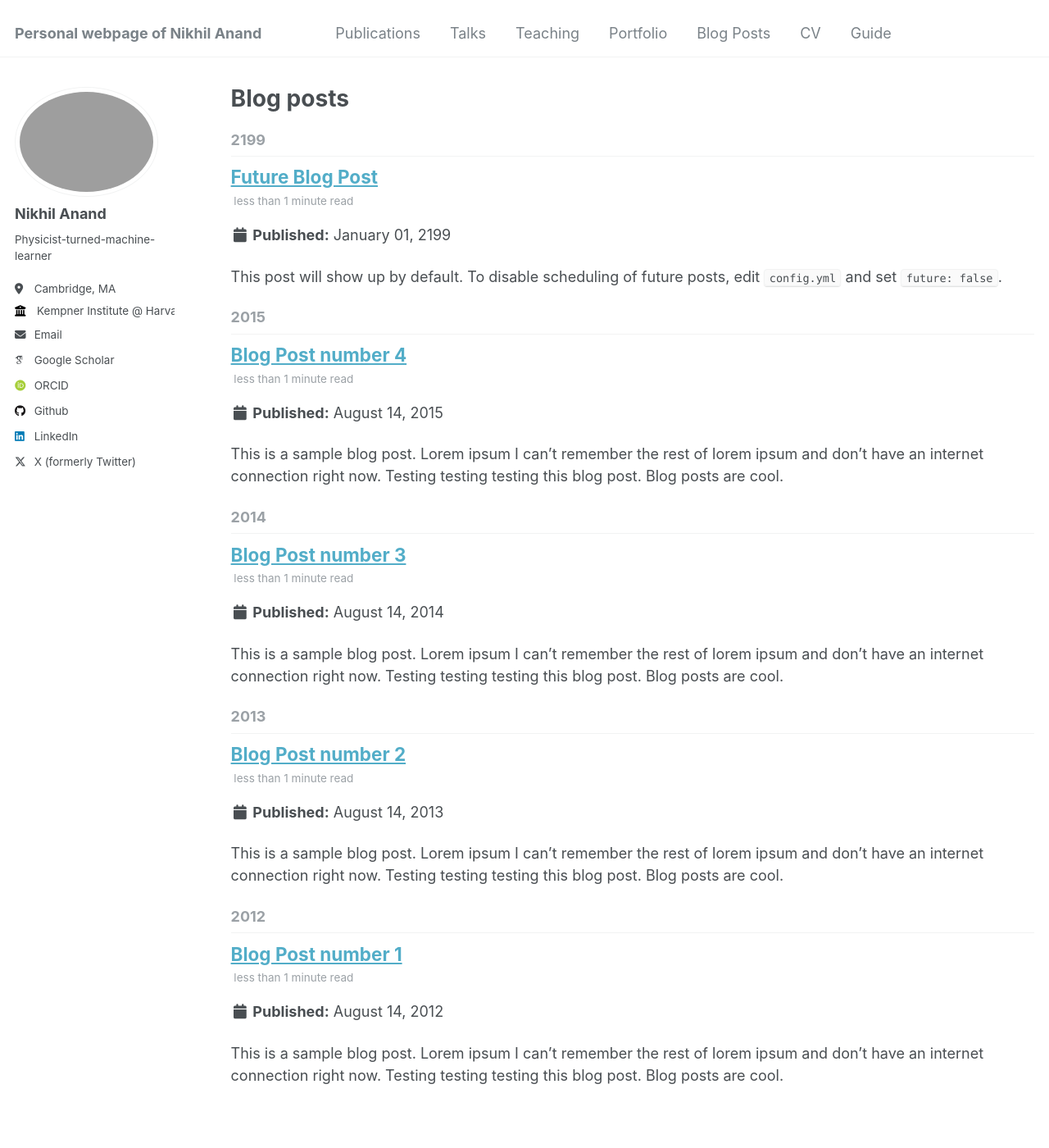
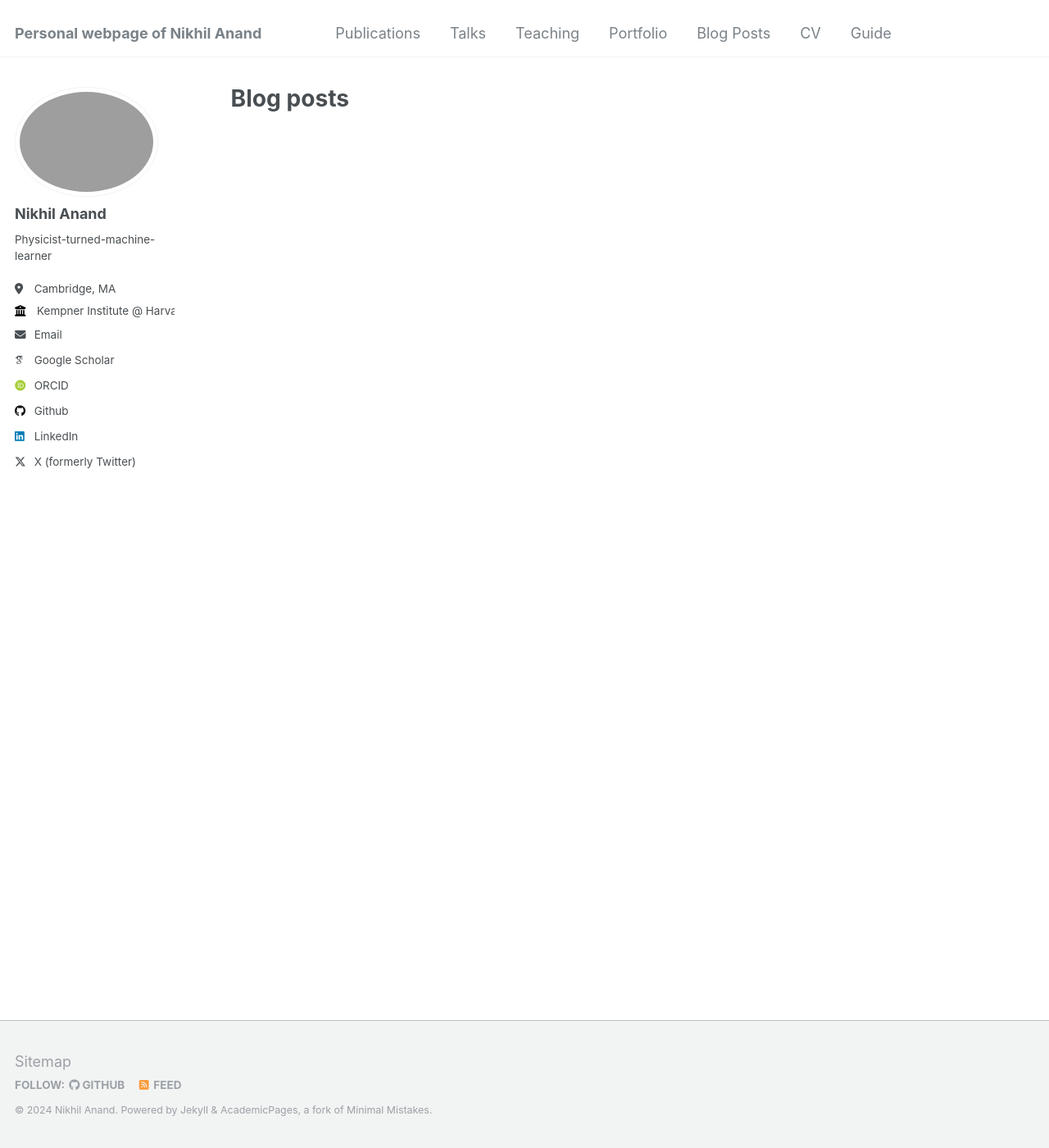
Before and after one commit to nikhilanand91/nikhilanand91.github.io, a Jekyll site: the page built from _pages/year-archive.html, in a window 1280 px wide and 1400 px high. Shown: the whole window at 82% size. Built offline with Jekyll 4.4.1, drawn with Linux system fonts in a browser that asks for light colours; some web fonts are replaced; a file with an impossible date is left out.

Commit message:
edit layout, add research

```diff
--- a/_config.yml
+++ b/_config.yml
@@ -214,10 +214,7 @@
   publications:
     output: true
     permalink: /:collection/:path/
-  portfolio:
-    output: true
-    permalink: /:collection/:path/
-  talks:
+  research:
     output: true
     permalink: /:collection/:path/
 
@@ -269,12 +266,12 @@
       author_profile: true
       share: false
       comment: true
-  # _talks
+  # _research
   - scope:
       path: ""
-      type: talks
+      type: research
     values:
-      layout: talk
+      layout: single
       author_profile: true
       share: false
 
--- a/_pages/talks.html
+++ b/_pages/research.html
@@ -1,7 +1,7 @@
 ---
 layout: archive
-title: "Talks and presentations"
-permalink: /talks/
+title: "Research"
+permalink: /research/
 author_profile: true
 ---
 
--- a/_posts/2012-08-14-blog-post-1.md
+++ /dev/null
@@ -1,20 +0,0 @@
----
-title: 'Blog Post number 1'
-date: 2012-08-14
-permalink: /posts/2012/08/blog-post-1/
-tags:
-  - cool posts
-  - category1
-  - category2
----
-
-This is a sample blog post. Lorem ipsum I can't remember the rest of lorem ipsum and don't have an internet connection right now. Testing testing testing this blog post. Blog posts are cool.
-
-Headings are cool
-======
-
-You can have many headings
-======
-
-Aren't headings cool?
-------
--- a/_posts/2013-08-14-blog-post-2.md
+++ b/_posts/2013-08-14-blog-post-2.md
@@ -1,20 +1,11 @@
 ---
-title: 'Blog Post number 2'
-date: 2013-08-14
-permalink: /posts/2013/08/blog-post-2/
+title: 'TK'
+date: 2024
+permalink: /posts/2024/08/test-post/
 tags:
   - cool posts
   - category1
   - category2
 ---
-
-This is a sample blog post. Lorem ipsum I can't remember the rest of lorem ipsum and don't have an internet connection right now. Testing testing testing this blog post. Blog posts are cool.
-
-Headings are cool
+TK
 ======
-
-You can have many headings
-======
-
-Aren't headings cool?
-------
--- a/_posts/2014-08-14-blog-post-3.md
+++ /dev/null
@@ -1,20 +0,0 @@
----
-title: 'Blog Post number 3'
-date: 2014-08-14
-permalink: /posts/2014/08/blog-post-3/
-tags:
-  - cool posts
-  - category1
-  - category2
----
-
-This is a sample blog post. Lorem ipsum I can't remember the rest of lorem ipsum and don't have an internet connection right now. Testing testing testing this blog post. Blog posts are cool.
-
-Headings are cool
-======
-
-You can have many headings
-======
-
-Aren't headings cool?
-------
--- a/_posts/2199-01-01-future-post.md
+++ /dev/null
@@ -1,11 +0,0 @@
----
-title: 'Future Blog Post'
-date: 2199-01-01
-permalink: /posts/2012/08/blog-post-4/
-tags:
-  - cool posts
-  - category1
-  - category2
----
-
-This post will show up by default. To disable scheduling of future posts, edit `config.yml` and set `future: false`.
```
Also changed, not shown: _pages/about.md (+7 -3 lines), _portfolio/portfolio-1.md (deleted, +0 -7 lines), _portfolio/portfolio-2.html (deleted, +0 -7 lines), _posts/2015-08-14-blog-post-4.md (deleted, +0 -20 lines), _research/research.md (added, +2 -0 lines), _talks/2012-03-01-talk-1.md (deleted, +0 -11 lines), _talks/2013-03-01-tutorial-1.md (deleted, +0 -13 lines), _talks/2014-02-01-talk-2.md (deleted, +0 -13 lines), _talks/2014-03-01-talk-3.md (deleted, +0 -11 lines).
